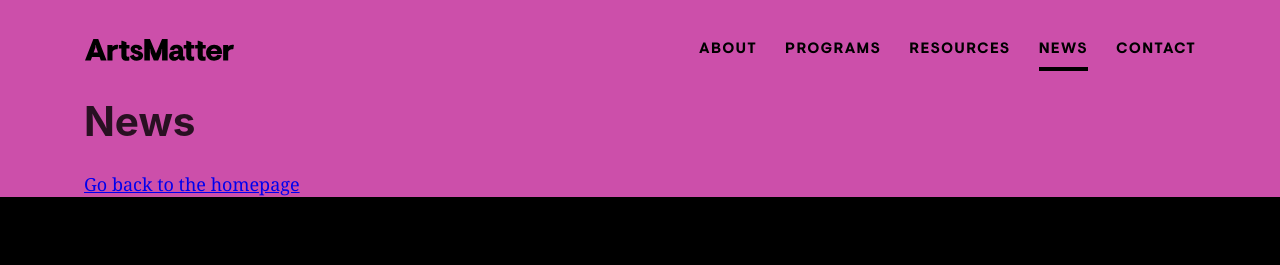
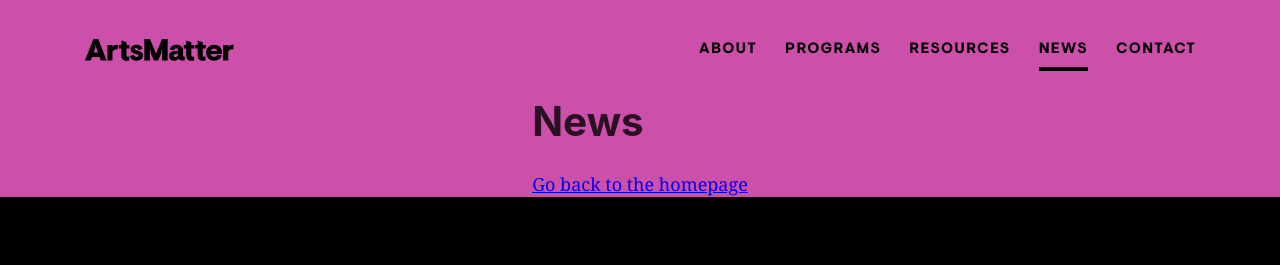
Before and after one commit to Arts-Matter/gatsby-site, a Gatsby site: page /news in a window 1280 px wide. Shown: the top 265 px of the page. Built offline with nearby package versions, Linux system fonts and the light colour scheme; Gatsby itself is replaced by a stand-in of ours.

Commit message:
Center content within main wrapper

```diff
--- a/src/components/layout.js
+++ b/src/components/layout.js
@@ -5,7 +5,7 @@
  * See: https://www.gatsbyjs.org/docs/use-static-query/
  */
 
-import React, { useRef, useEffect } from "react"
+import React from "react"
 import PropTypes from "prop-types"
 import { useStaticQuery, graphql } from "gatsby"
 
@@ -29,7 +29,7 @@ const Layout = ({ children, active }) => {
     <>
       <Header active={active} siteTitle={data.site.siteMetadata.title} />
       <main>
-        <section>
+        <section className="main-wrapper">
           <Panel />
           <div className="content-container">{children}</div>
         </section>
--- a/src/components/layout.scss
+++ b/src/components/layout.scss
@@ -1,3 +1,9 @@
+.main-wrapper {
+  display: flex;
+  justify-content: center;
+  flex-wrap: wrap;
+}
+
 .content-container {
   max-width: calc(1440px + 2 * 84px);
   padding: var(--contentContainerPadding);
```
